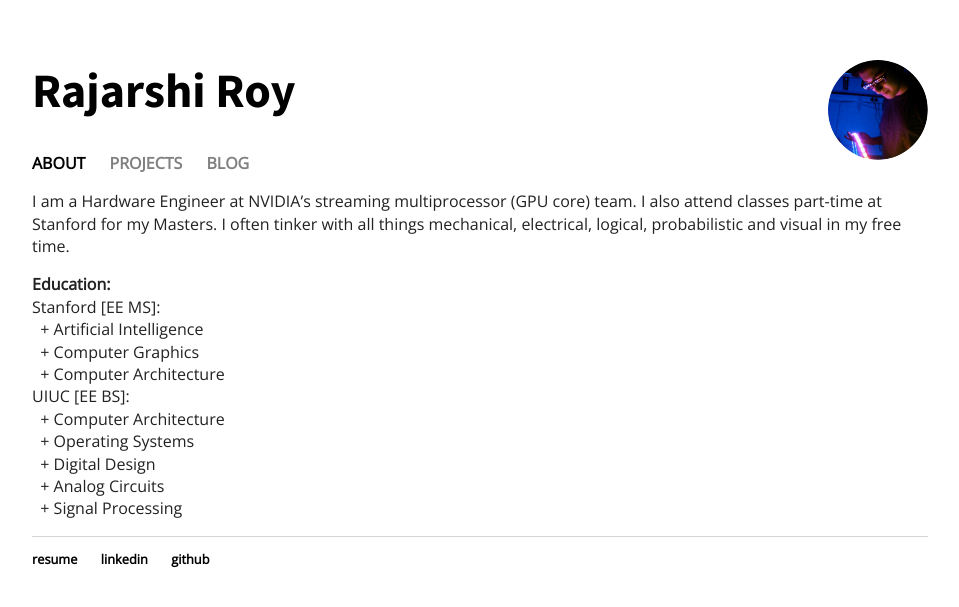
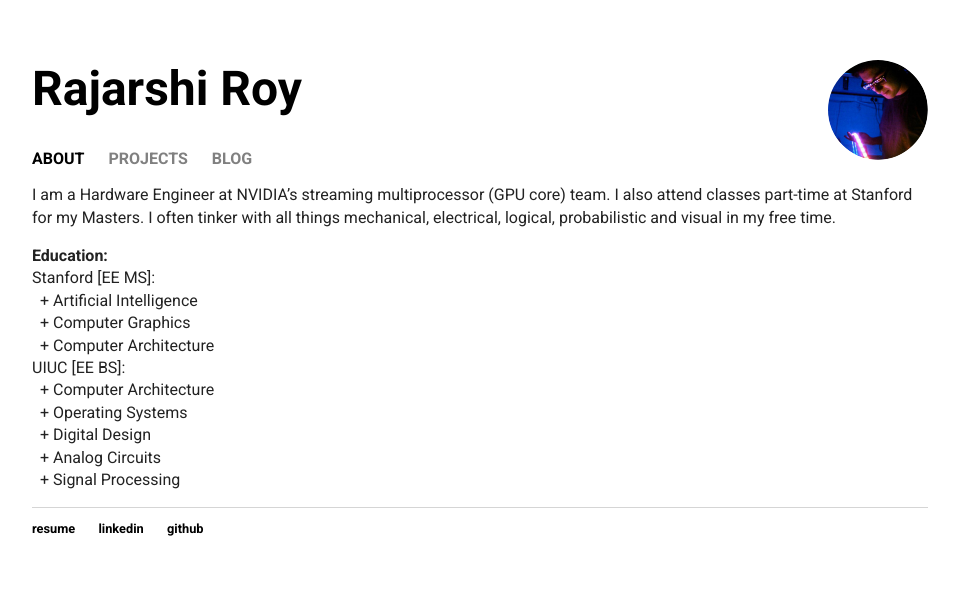
Before and after one commit to rajarshiroy/rajarshiroy.github.io, a Jekyll site: the page built from index.html, in a window 1280 px wide. Shown: the top 607 px of the page, without its empty margins (160-1119 px from the left). Built offline with Jekyll 4.4.1, drawn with Linux system fonts in a browser that asks for light colours.

Commit message:
Update main.css

```diff
--- a/css/main.css
+++ b/css/main.css
@@ -1,12 +1,11 @@
-@import url('https://fonts.googleapis.com/css?family=Source+Sans+Pro:700');
-@import url('https://fonts.googleapis.com/css?family=Open+Sans');
+@import url('https://fonts.googleapis.com/css?family=Roboto:400,400i,700,700i');
 
 body {
     margin: 60px auto;
     width: 70%;
 }
 nav ul, footer ul {
-    font-family:'Open Sans', sans-serif;
+    font-family:'Roboto', sans-serif;
     padding: 0px;
     list-style: none;
     font-weight: bold;
@@ -26,17 +25,17 @@
 a.navunsel:hover {color:#000000; text-decoration:none;}
 h1 {
     font-size: 3em;
-    font-family:'Source Sans Pro', sans-serif;
+    font-family:'Roboto', sans-serif;
 }
 h2 {
     font-size: 1.5em;
-    font-family:'Open Sans', sans-serif;
+    font-family:'Roboto', sans-serif;
     font-weight: bold;
     color: #111;
 }
 h3 {
     font-size: 1em;
-    font-family:'Open Sans', sans-serif;
+    font-family:'Roboto', sans-serif;
     font-weight: bold;
     color: #222;
 }
@@ -44,13 +43,13 @@
     font-size: 0.9em;
     line-height: 1.1em;
     color: #222;
-    font-family:'Open Sans', sans-serif;
+    font-family:'Roboto', sans-serif;
 }
 p {
     font-size: 1em;
     line-height: 1.4em;
     color: #222;
-    font-family:'Open Sans', sans-serif;
+    font-family:'Roboto', sans-serif;
 }
 p.projects {
     font-size: 0.8em;
```
